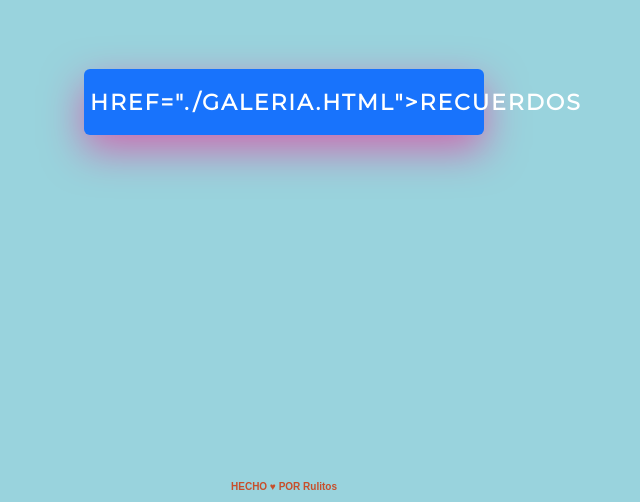
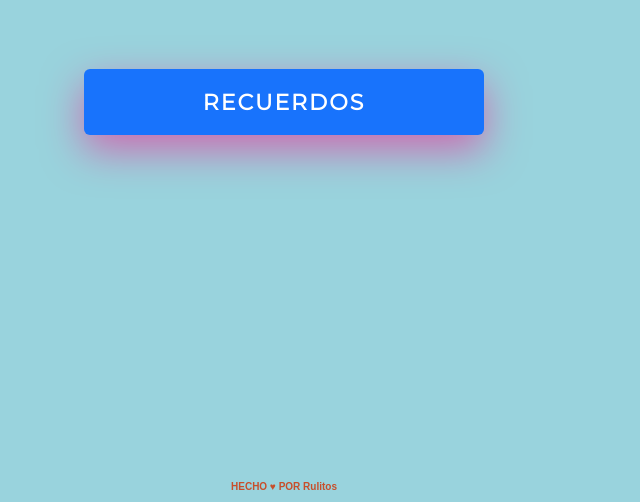
Before and after one commit to ramirosoler/GALERIA, a plain HTML site: page index.html in a window 1280 px wide. Shown: the part 298-800 px from the top of the page, without its empty margins (356-996 px from the left). Drawn offline with nearby package versions, Linux system fonts and the light colour scheme.

Commit message:
Actualizar index.html

```diff
--- a/index.html
+++ b/index.html
@@ -14,8 +14,8 @@
   <div class='hero-btn'>
     <button class='btn'>
 
+     recuerdos
 
-href="./galeria.html">RECUERDOS</a>
     </button>
 
 
```
